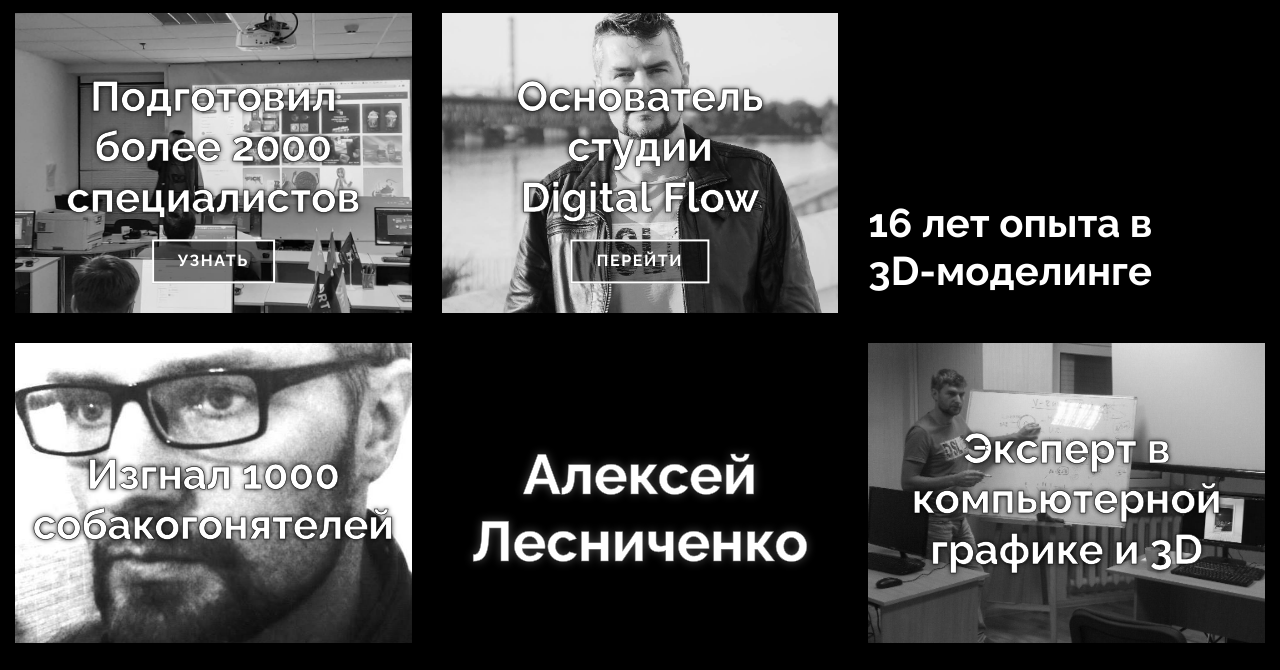
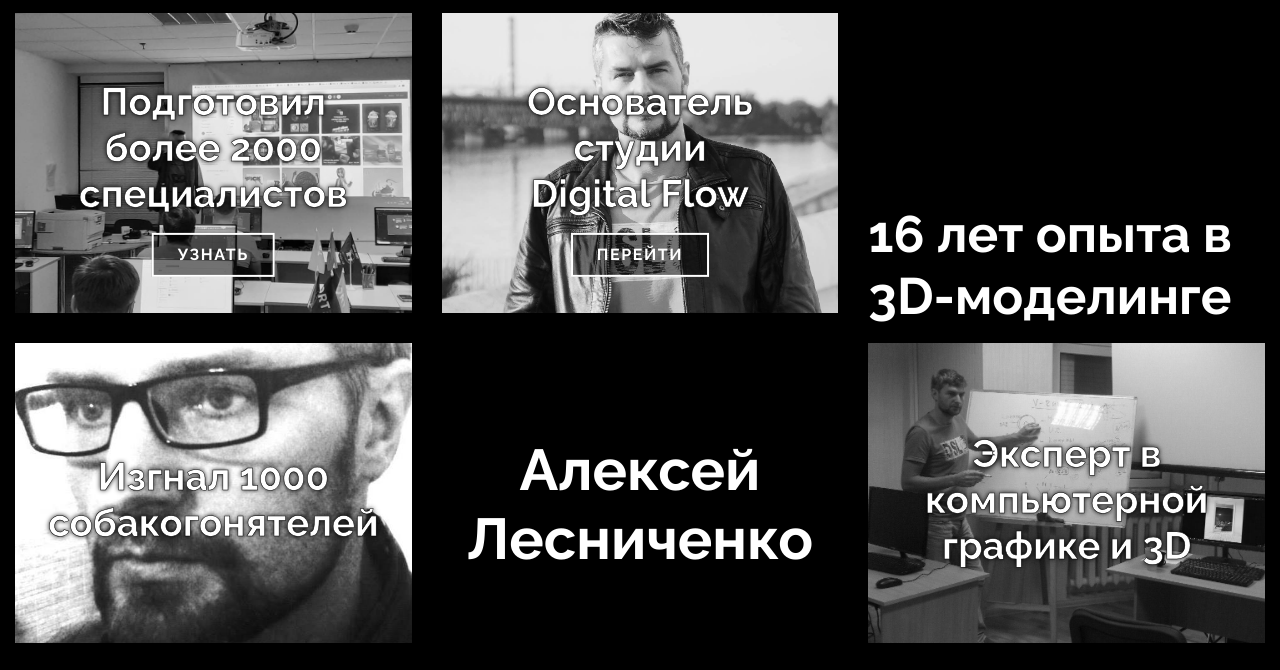
Before and after one commit to lesnichenko-art/lesnichenko-art.github.io, a plain HTML site: page index.html in a window 1280 px wide. Shown: the part 75-745 px from the top of the page. Drawn offline with Linux system fonts and the light colour scheme; files whose address does not match are found by name.

Commit message:
fix font sizes

```diff
--- a/css/custom.css
+++ b/css/custom.css
@@ -15,7 +15,7 @@
 }
 
 .image-wrap-2 .image-info h2{
-    font-size: clamp(18px, 5vmax , 42px);
+    font-size: 8vw;
     text-shadow: 0px 0px 5px black;
     -webkit-text-stroke: 0.5px black;
     font-weight: 600;
@@ -33,23 +33,35 @@
     background-color: white;
 }
 
+
 .info-block h1 {
-    font-size: clamp(26px, 5vmax, 56px);
-    -webkit-text-stroke: 0.5px gray;
-    text-shadow: 0px 0px 10px rgba(255,255,255,0.3);
+    font-size: 52px;
 }
 
 .about-info {
-    font-size: 2em;
+    font-size: 10vw;
 }
 
 @media (min-width:992px){
     .about-info {
-        font-size: 2.5em;
-        text-align: left;
+        font-size: 42px;
+    }
+
+    .image-wrap-2 .image-info h2{
+        font-size: 36px;
     }
 }
 
-.site-title-logo > a {
+@media (min-width:1200px){
+    .about-info {
+        font-size: 4vw;
+    }
 
+    .info-block h1 {
+        font-size: 4.5vw;
+    }
+
+    .image-wrap-2 .image-info h2{
+        font-size: 3vw;
+    }
 }
--- a/index.html
+++ b/index.html
@@ -43,7 +43,7 @@
 
   <link rel="stylesheet" href="css/style.css">
 
-  <link rel="stylesheet" href="css/custom.css?version=3">
+  <link rel="stylesheet" href="css/custom.css?version=4">
 
 </head>
 <body>
@@ -125,7 +125,7 @@
 
         <div class="col-lg-4 d-flex align-items-end justify-content-start">
 
-          <h2 class='about-info text-white my-5' style='font-weight: 600;'>
+          <h2 class='about-info text-white my-5 my-lg-3' style='font-weight: 600;'>
             16 лет опыта в <span style='white-space:nowrap;'>3D-моделинге</span>
           </h2>
 
@@ -141,7 +141,7 @@
         </div>
 
         <div class="col-lg-4 text-right d-none d-lg-flex align-items-center info-block">
-          <h1 class='display-1 text-white text-center my-5' style='font-weight: 700;'>Алексей Лесниченко</h1>
+          <h1 class='display-1 text-white text-center' style='font-weight: 700;'>Алексей Лесниченко</h1>
         </div>
 
         <div class="col-lg-4">
@@ -155,7 +155,7 @@
 
         <div class="col-lg-4 d-flex align-items-start justify-content-end">
 
-          <h2 class='text-white about-info text-right my-5' style='font-weight: 600;'>
+          <h2 class='text-white about-info text-right my-5 my-lg-0' style='font-weight: 600;'>
             13 лет опыта в преподавании
           </h2>
 
```
